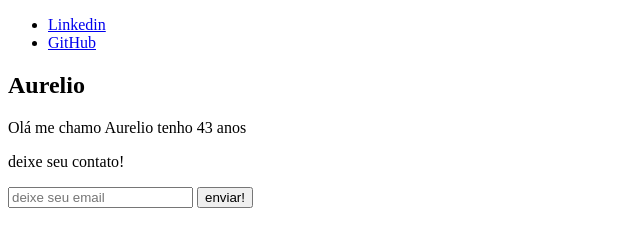
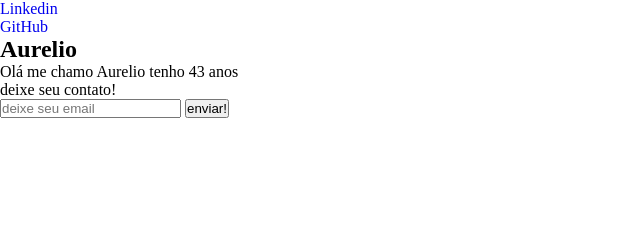
Before and after one commit to AurelioScarante/HiringCoders_3, a plain HTML site: page portifolio/index.html in a window 1280 px wide. Shown: the whole page, without its empty margins (0-640 px from the left). Drawn offline with Linux system fonts and the light colour scheme.

Commit message:
:rocket: Criando o arquivo CSS do projeto - Predefinicoes iniciais

```diff
--- a/portifolio/index.html
+++ b/portifolio/index.html
@@ -4,6 +4,7 @@
 			<meta charset="UTF-8">
 			<meta http-equiv="X-UA-Compatible" content="IE=edge">
 			<meta name="viewport" content="width=device-width, initial-scale=1.0">
+			<link rel="stylesheet" href="styles.css">
 			<title>Portifólio Aurelio</title>
 		</head>
 
--- /dev/null
+++ b/portifolio/styles.css
@@ -0,0 +1,12 @@
+* {
+  padding: 0;
+  margin: 0;
+  box-sizing: border-box;
+}
+
+ul {
+  list-style: none;
+}
+a {
+  text-decoration: none;
+}
```
